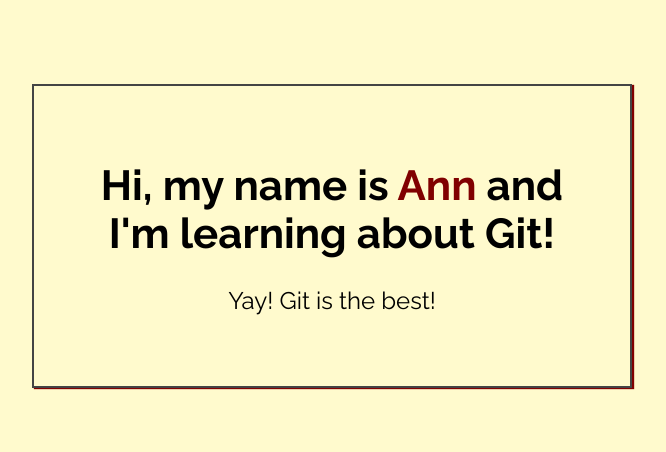
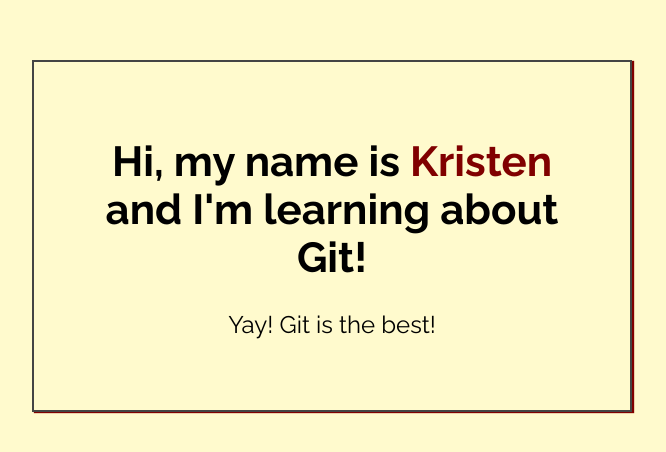
Before and after one commit to kristenbrowndonovan/my-first-repo, a plain HTML site: page index.html in a window 1280 px wide. Shown: the part 164-616 px from the top of the page, without its empty margins (308-974 px from the left). Drawn offline with Linux system fonts and the light colour scheme.

Commit message:
Changed name in greeting

```diff
--- a/index.html
+++ b/index.html
@@ -14,7 +14,7 @@
 <body>
 
     <div class="greeting">
-        <h1>Hi, my name is <span class="highlight">Ann</span> and I'm learning about Git! </h1>
+        <h1>Hi, my name is <span class="highlight">Kristen</span> and I'm learning about Git! </h1>
 
         <p>Yay! Git is the best!</p>
     </div>
```
